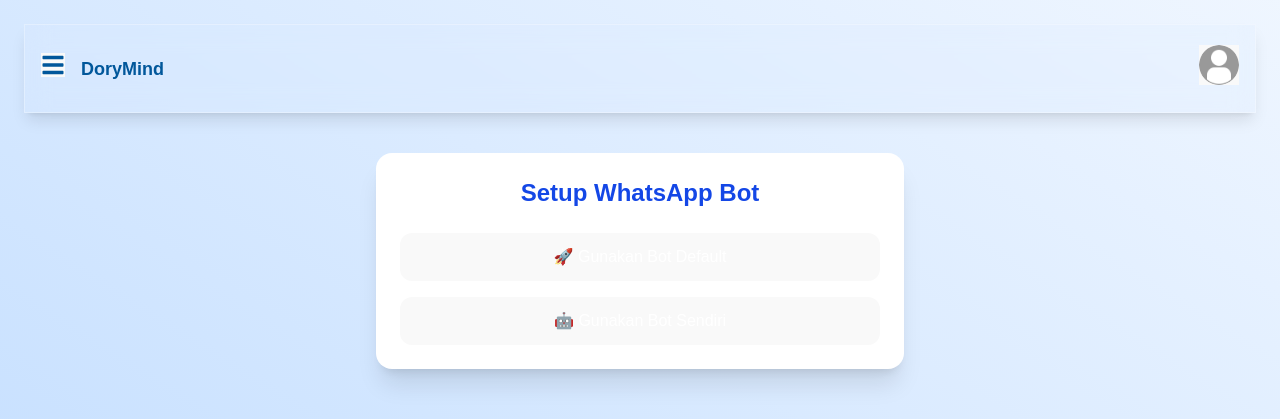
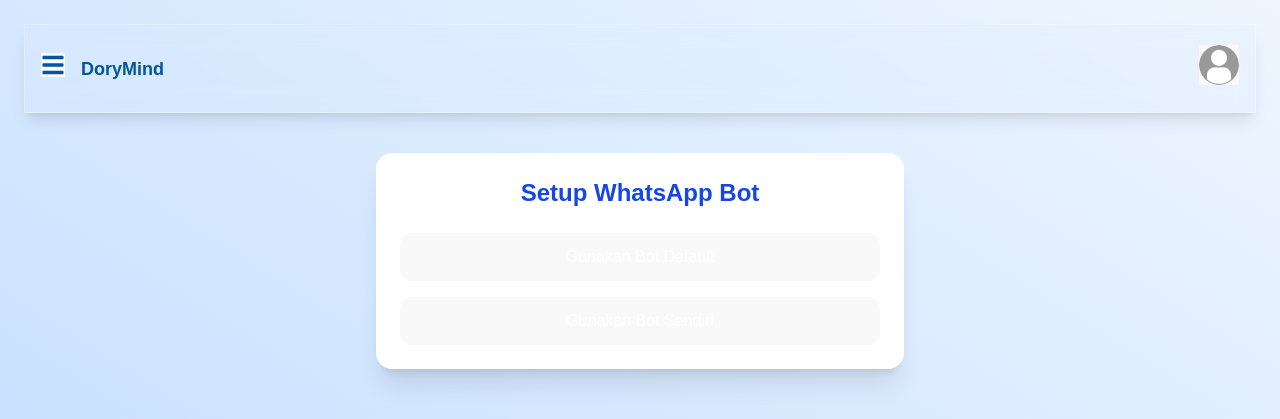
Before and after one commit to hanif-alkahfy/dorymind-project, a React (Vite) app in the folder dorymind-frontend/: page /dashboard/setup-bot in a window 1280 px wide. Shown: the top 419 px of the page. Built offline with nearby package versions, Linux system fonts and the light colour scheme; no server answers; sample sign-in values are in the browser's storage.

Commit message:
release v0.1

```diff
--- a/dorymind-frontend/src/pages/SetUpBot.jsx
+++ b/dorymind-frontend/src/pages/SetUpBot.jsx
@@ -2,6 +2,7 @@
 import QRCode from "react-qr-code";
 import { io } from "socket.io-client";
 import { CheckCircle, Loader2, XCircle } from "lucide-react";
+import { FaArrowLeft } from "react-icons/fa";
 
 const API_BASE = `${import.meta.env.VITE_BASE_API_URL}api`;
 const API_BASE_IO = `${import.meta.env.VITE_BASE_API_URL}`;
@@ -173,7 +174,15 @@
 
   return (
     <div className="max-w-xl mx-auto px-6 py-10">
-      <div className="bg-white shadow-xl rounded-2xl p-6">
+      <div className="bg-white shadow-xl rounded-2xl p-6 relative">
+        {(botType || showPhoneForm) && (
+          <button
+            className="absolute top-6 left-6 flex items-center text-blue-600 hover:text-blue-800 transition-all"
+            onClick={handleReset} // atau sesuaikan fungsi kembali yang kamu pakai
+          >
+            <FaArrowLeft className="mr-2" />
+          </button>
+        )}
         <h1 className="text-2xl font-bold text-center mb-6 text-blue-700">Setup WhatsApp Bot</h1>
 
         {!botType && !hasBotSetup && (
@@ -185,17 +194,17 @@
                 setShowPhoneForm(true);
               }}
             >
-              🚀 Gunakan Bot Default
+              Gunakan Bot Default
             </button>
 
             <button
               className="bg-green-600 text-white font-medium py-3 px-4 rounded-xl hover:bg-green-700 transition-all"
-              onClick={() => {
-                setBotType("custom");
-                handleGenerateQR();
-              }}
+              // `onClick={() => {
+              //   setBotType("custom");
+              //   handleGenerateQR();
+              // }}`
             >
-              🤖 Gunakan Bot Sendiri
+              Gunakan Bot Sendiri
             </button>
           </div>
         )}
@@ -211,14 +220,14 @@
               className="bg-yellow-500 text-white font-medium py-3 px-4 rounded-xl hover:bg-yellow-600 transition-all"
               onClick={handleUpdateBot}
             >
-              ♻️ Update Bot
+              Update Bot
             </button>
 
             <button
               className="bg-blue-600 text-white font-medium py-3 px-4 rounded-xl hover:bg-blue-700 transition-all"
               onClick={() => setShowPhoneForm(true)}
             >
-              📲 Update Nomor
+              Update Nomor
             </button>
           </div>
         )}
@@ -283,14 +292,7 @@
               className="mt-4 w-full bg-green-600 text-white py-2 rounded-lg hover:bg-green-700 transition-all"
               onClick={handleSave}
             >
-              {isUpdate ? "🔄 Update Nomor" : "💾 Simpan Nomor"}
-            </button>
-
-            <button
-              className="mt-4 text-sm text-blue-600 underline hover:text-blue-800 transition-all"
-              onClick={handleReset}
-            >
-              ← Kembali
+              {isUpdate ? "Update Nomor" : "Simpan Nomor"}
             </button>
           </div>
         )}
```
